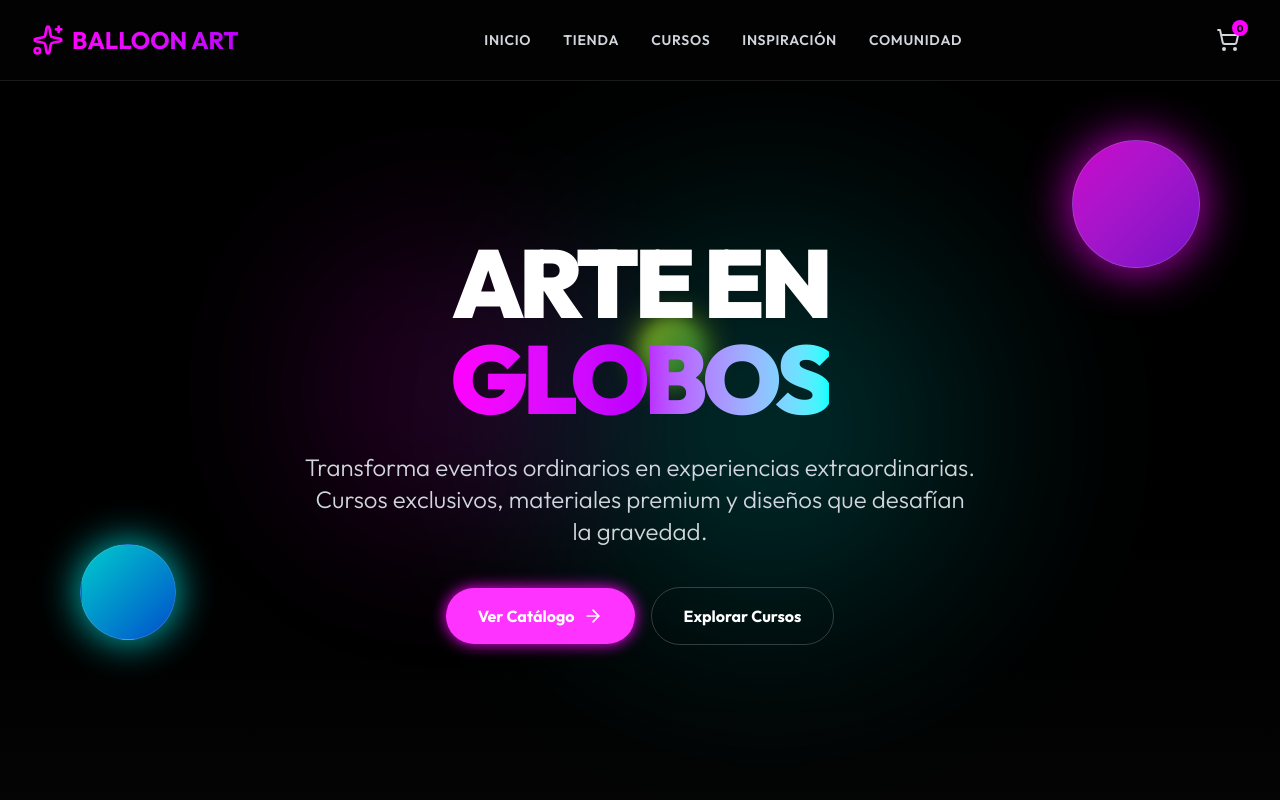
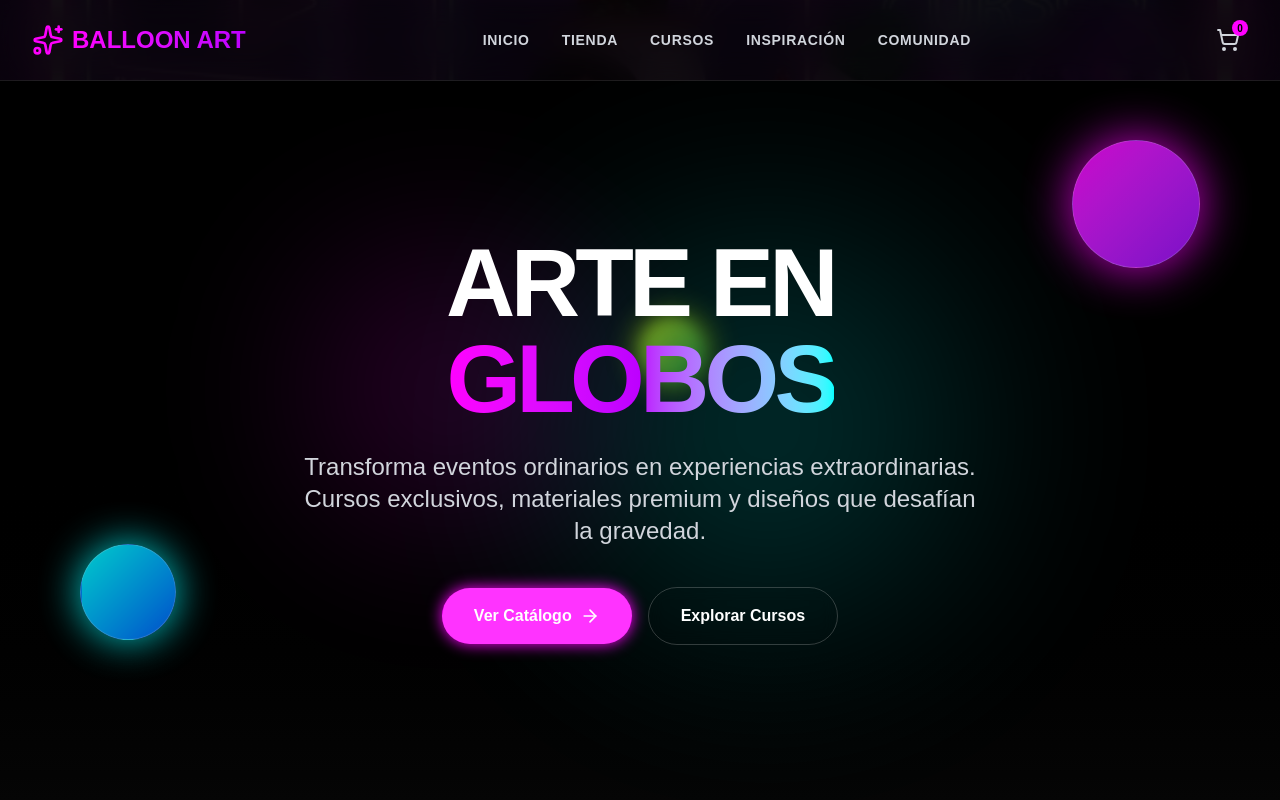
Before and after one commit to nel99vic/charged-galaxy, a Next.js app: page / in a window 1280 px wide. Shown: the top 800 px of the page. Built offline with nearby package versions, Linux system fonts and the light colour scheme.

Commit message:
feat: custom background image integration

```diff
--- a/src/app/globals.css
+++ b/src/app/globals.css
@@ -33,10 +33,44 @@
 }
 
 body {
-  background: var(--background);
+  background-color: var(--background);
   color: var(--foreground);
-  font-family: var(--font-sans), Arial, Helvetica, sans-serif;
+  font-family: Arial, Helvetica, sans-serif;
+  position: relative;
+  min-height: 100vh;
   overflow-x: hidden;
+}
+
+body::before {
+  content: "";
+  position: fixed;
+  top: 0;
+  left: 0;
+  width: 100%;
+  height: 100%;
+  z-index: -2;
+  background-image: url('/images/custom-bg.jpg');
+  background-size: cover;
+  background-position: center;
+  background-attachment: fixed;
+  filter: saturate(1.2) contrast(1.1);
+  /* Enhance the 'digital' feel */
+}
+
+/* Digital Overlay - Gradient + Subtle Grid */
+body::after {
+  content: "";
+  position: fixed;
+  top: 0;
+  left: 0;
+  width: 100%;
+  height: 100%;
+  z-index: -1;
+  background:
+    linear-gradient(to bottom, rgba(5, 5, 5, 0.85), rgba(5, 5, 5, 0.95)),
+    repeating-linear-gradient(0deg, transparent, transparent 2px, rgba(189, 0, 255, 0.03) 3px);
+  /* Subtle scanline effect */
+  pointer-events: none;
 }
 
 /* Glassmorphism Utilities */
```
Also changed, not shown: public/images/custom-bg.jpg (added).
